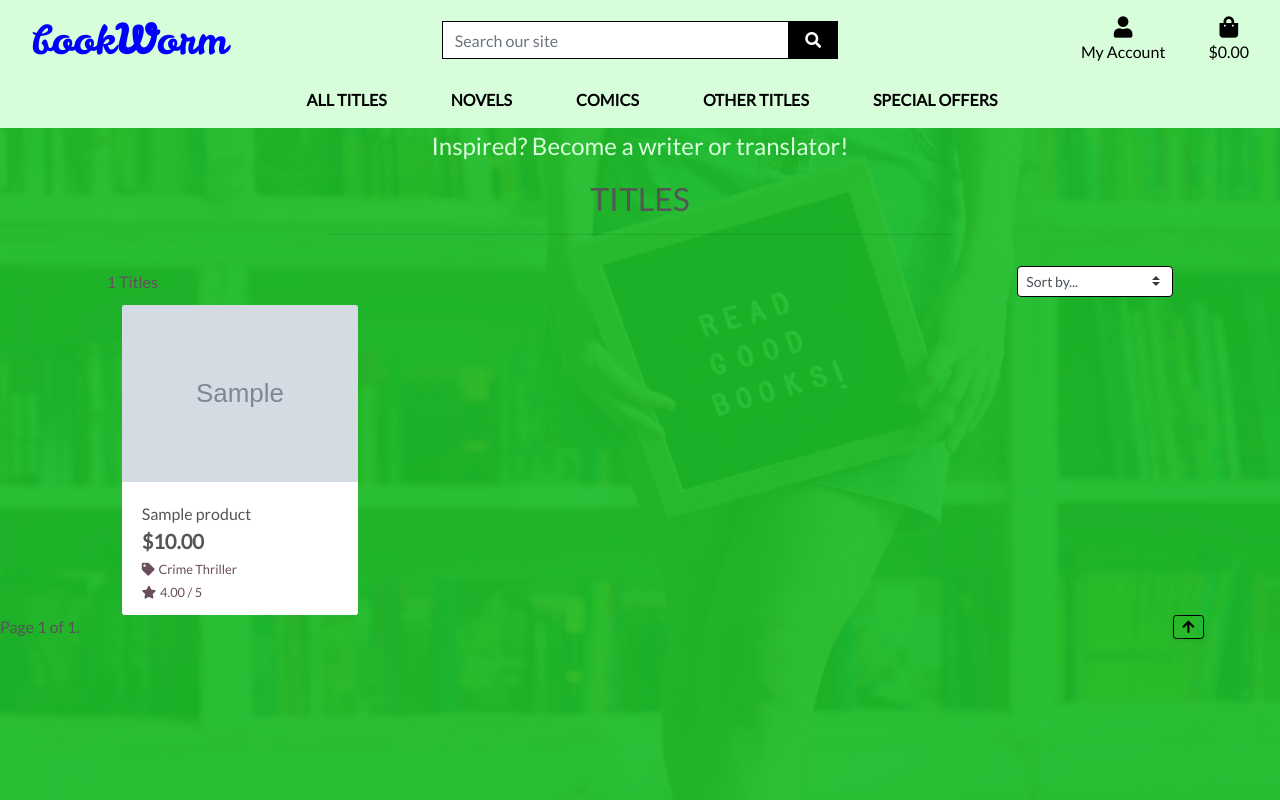
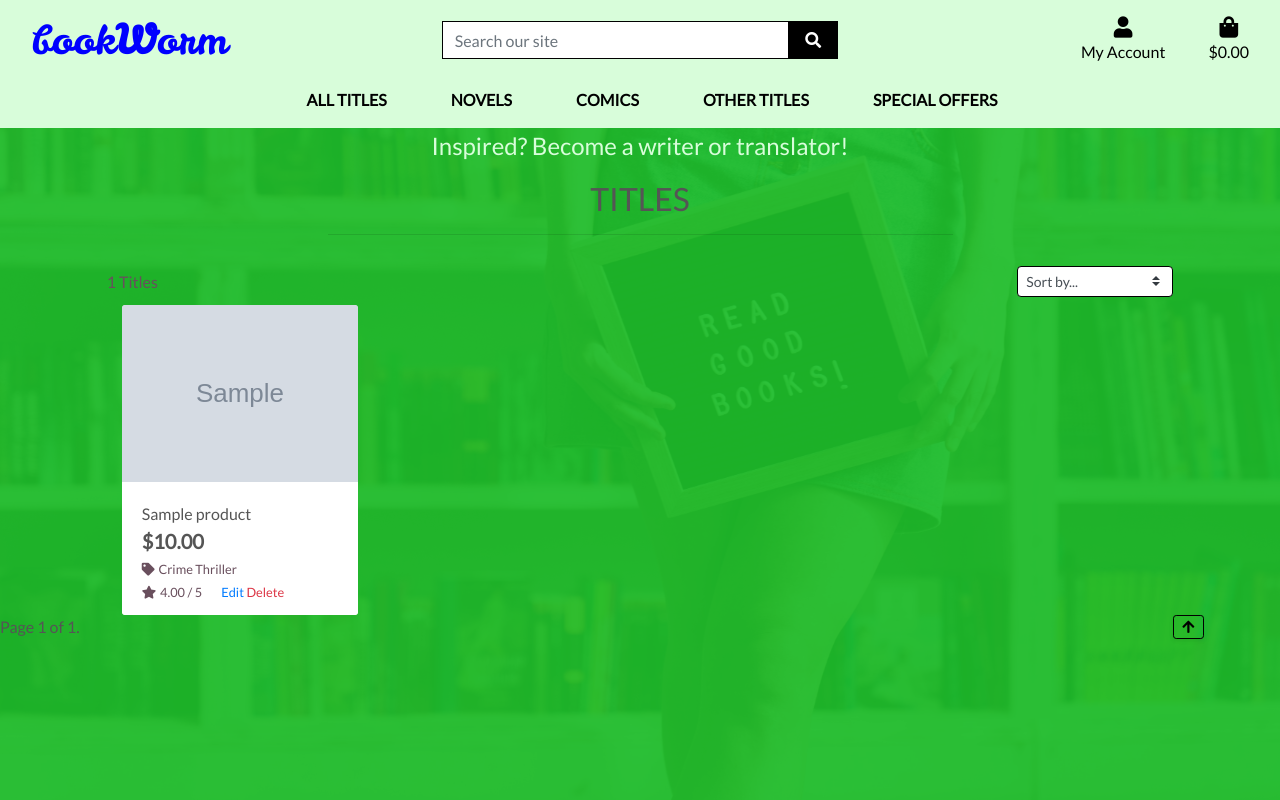
Before and after one commit to SingeRoi/bookWorm_ms4, a Django app: page /products/ in a window 1280 px wide. Run offline with Django 3.2, Linux system fonts and the light colour scheme; a user stored in the database is signed in; data comes from the database, SQL or seed files in the repository; tables that the repository leaves empty hold one stand-in row (values such as "Sample post"); grey boxes marked "Sample" are stand-in pictures; parts of the project's set-up code (start-up, migrations or seed data) failed here and were passed over; some libraries are stand-ins or nearby versions.

Commit message:
Product admin - adds delete products, adds edit delete buttons

```diff
--- a/products/templates/products/products.html
+++ b/products/templates/products/products.html
@@ -84,6 +84,12 @@
                                     <small class="text-muted"><i class="fas fa-star mr-1"></i>{{ product.rating }} / 5</small>
                                     {% else %}
                                     <small class="text-muted">No Rating</small>
+                                    {% endif %}
+                                    {% if request.user.is_superuser %}
+                                        <small class="ml-3">
+                                            <a href="{% url 'edit_product' product.id %}">Edit</a>
+                                            <a class="text-danger" href="{% url 'delete_product' product.id %}">Delete</a>
+                                        </small>
                                     {% endif %}
                                 </div>
                             </div>
--- a/products/urls.py
+++ b/products/urls.py
@@ -7,6 +7,6 @@ urlpatterns = [
     path('<product_id>/<chapter_id>', views.chapter, name='chapter'),
     path('add/', views.add_product, name='add_product'),
     path('edit/<int:product_id>/', views.edit_product, name='edit_product'),
-
+    path('delete/<int:product_id>/', views.delete_product, name='delete_product'),
 
 ]
--- a/products/views.py
+++ b/products/views.py
@@ -92,9 +92,9 @@ def add_product(request):
     if request.method == 'POST':
         form = ProductForm(request.POST, request.FILES )
         if form.is_valid():
-            form.save()
+            product = form.save()
             messages.success(request, 'Successfully added product!')
-            return redirect(reverse('add_product'))
+            return redirect(reverse('product_detail', args=[product.id]))
         else:
             messages.error(request, 'Failed to add product! PLease ensure the form is valid.')
     else:
@@ -106,6 +106,7 @@ def add_product(request):
     }
 
     return render(request, template, context)
+
 
 def edit_product(request, product_id):
     '''Edit a title in the store'''
@@ -129,3 +130,11 @@ def edit_product(request, product_id):
     }
 
     return render(request, template, context)
+
+
+def delete_product(request, product_id):
+    '''Delete a title from the store'''
+    product = get_object_or_404(Product, pk=product_id)
+    product.delete()
+    messages.success(request, 'Deleted title.')
+    return redirect(reverse('products'))
```
Also changed, not shown: products/templates/products/product_detail.html (+7 -1 lines).
